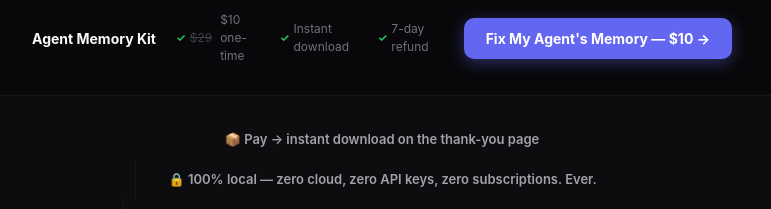
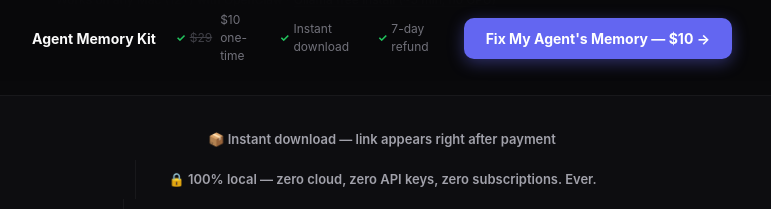
Before and after one commit to marcoiaq/agent-memory-kit, a Next.js app: page / in a window 1280 px wide. Shown: the part 802-1011 px from the top of the page, without its empty margins (258-1029 px from the left). Built offline with nearby package versions, Linux system fonts and the light colour scheme.

Commit message:
ux: fix delivery copy — remove false 'email link' promise, clarify download appears on confirmation page

```diff
--- a/app/page.tsx
+++ b/app/page.tsx
@@ -486,7 +486,7 @@ export default function Home() {
         <div className="wrap">
           <div className="proof-bar-inner">
             <div className="proof-stat">
-              📦 Pay → instant download on the thank-you page
+              📦 Instant download — link appears right after payment
             </div>
             <div className="proof-stat">
               🔒 100% local — zero cloud, zero API keys, zero subscriptions. Ever.
@@ -821,7 +821,7 @@ export default function Home() {
             <p style={{fontSize:'12px', color:'#71717a', marginTop:'8px', display:'flex', alignItems:'center', justifyContent:'center', gap:'8px', flexWrap:'wrap'}}>
               <span>Pay ✓</span>
               <span style={{color:'#3f3f46'}}>→</span>
-              <span>Email with download link (seconds)</span>
+              <span>Download link on confirmation page</span>
               <span style={{color:'#3f3f46'}}>→</span>
               <span>Run 1 installer command</span>
               <span style={{color:'#3f3f46'}}>→</span>
```
